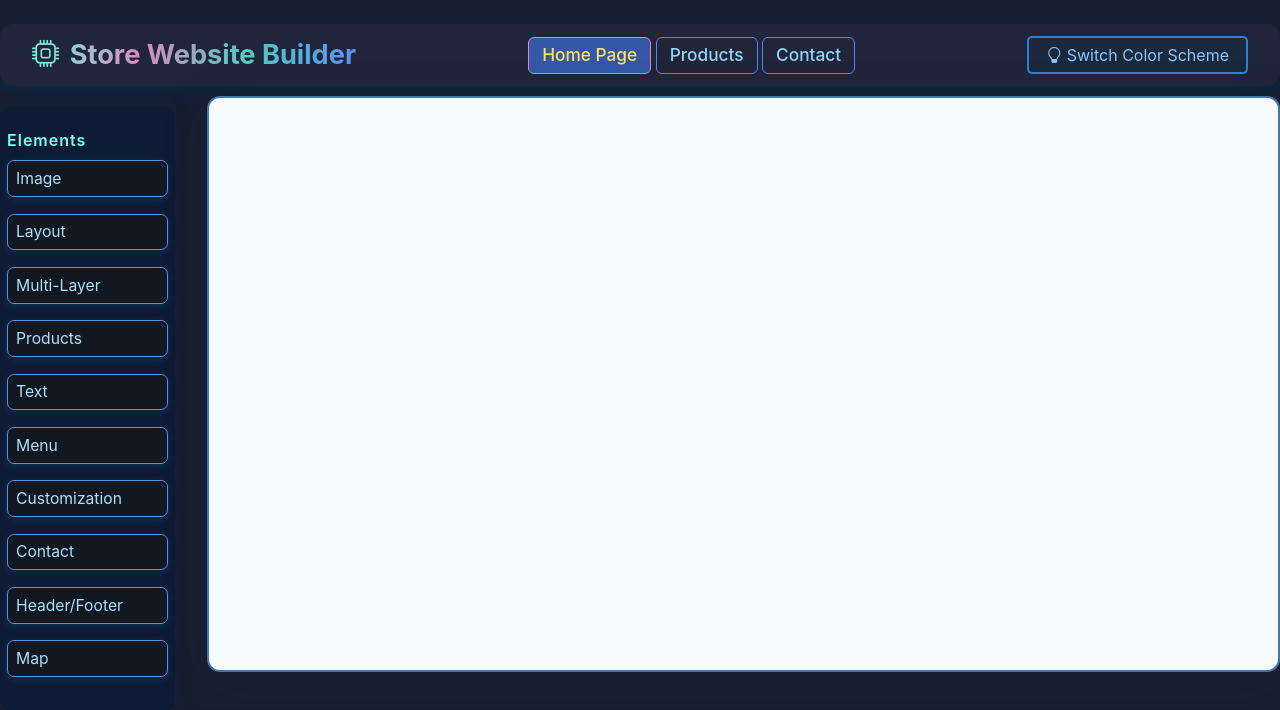
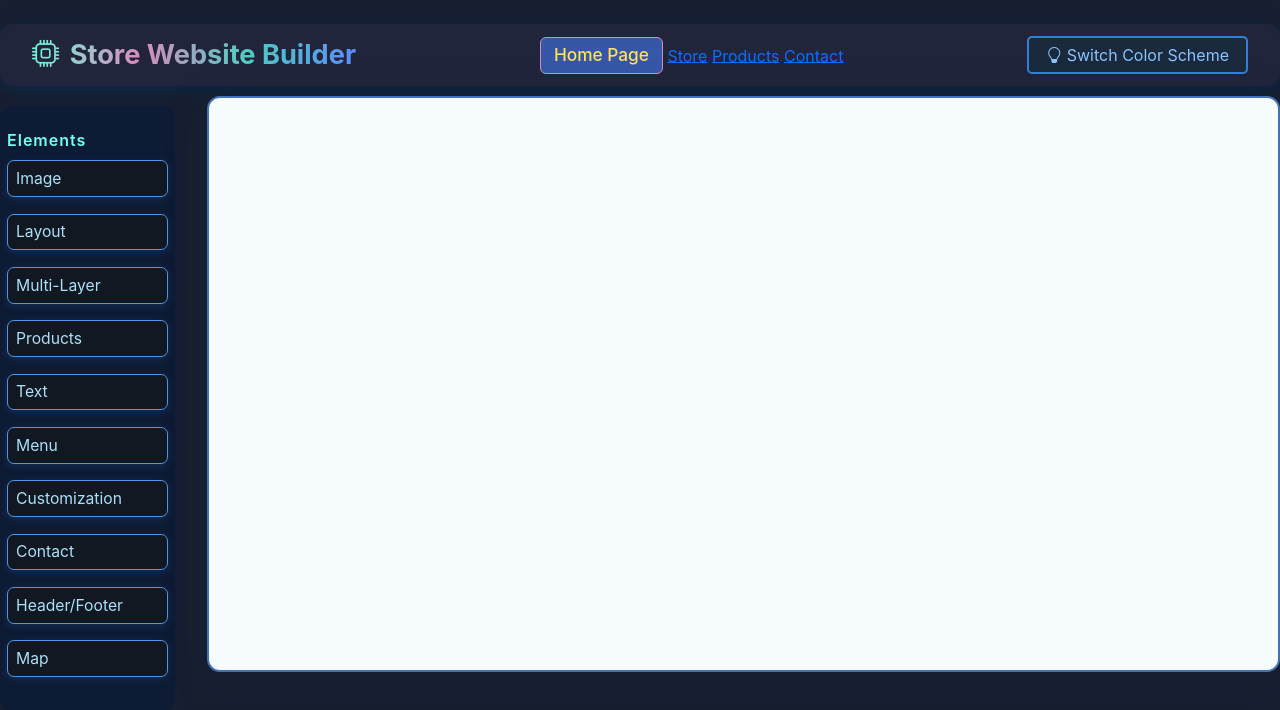
Before and after one commit to joejmendezsr/perkminer-backend, a Flask app: page /store_builder in a window 1280 px wide. Shown: the top 710 px of the page. Run offline with Flask 3, Linux system fonts and the light colour scheme; a user stored in the database is signed in; some libraries are stand-ins or nearby versions.

Commit message:
reverted and added back to store builder

```diff
--- a/templates/store_builder.html
+++ b/templates/store_builder.html
@@ -81,10 +81,20 @@
 <body>
 <div class="builder-toolbar">
   <span class="builder-title"><i class="bi bi-cpu me-1"></i> Store Website Builder</span>
+
+
+
+
   <div class="page-bar">
     <button class="page-btn active" data-page="home">Home Page</button>
-    <button class="page-btn" data-page="products">Products</button>
-    <button class="page-btn" data-page="contact">Contact</button>
+<a href="/public_store/{{ business.id }}">Store</a>
+<a href="/public_store/{{ business.id }}?page=products">Products</a>
+<a href="/contact/{{ business.id }}">Contact</a>
+
+
+
+
+
   </div>
   <button class="theme-toggle" id="themeToggle"><i class="bi bi-lightbulb"></i> Switch Color Scheme</button>
 </div>
@@ -256,14 +266,48 @@
 
 </div>
 
+
+
+
+
+
+
+
 <script src="{{ url_for('static', filename='bootstrap/js/bootstrap.bundle.min.js') }}"></script>
 <script src="{{ url_for('static', filename='swiper/swiper-bundle.min.js') }}"></script>
 <script src="{{ url_for('static', filename='grapesjs/grapes.min.js') }}"></script>
+
+
+
+
+
+
+
+
 <script>
-  document.getElementById('themeToggle').addEventListener('click', function() {
-    document.body.classList.toggle('dark-theme');
-    this.classList.toggle('active');
-  });
+
+
+
+
+// Theme toggle logic with localStorage
+const themeToggle = document.getElementById('themeToggle');
+const savedTheme = localStorage.getItem('colorScheme');
+
+if (savedTheme) {
+  document.body.setAttribute('data-theme', savedTheme);
+}
+
+themeToggle.addEventListener('click', function() {
+  let nextTheme = document.body.getAttribute('data-theme') === 'dark' ? 'light' : 'dark';
+  document.body.setAttribute('data-theme', nextTheme);
+  localStorage.setItem('colorScheme', nextTheme);
+});
+
+
+
+
+
+
 
   // Sidebar submenu toggle
   [
@@ -287,9 +331,43 @@
     });
   });
 
+
+
+
+
   // Multi-page logic and save
   const pages = { home: `{{ saved_html | safe }}`, products: '', contact: '' };
   let currentPageKey = 'home';
+
+
+
+
+
+let saveTimeout;
+editor.on('component:update', () => {
+  clearTimeout(saveTimeout);
+  saveTimeout = setTimeout(() => {
+    const html = editor.getHtml();
+    const css = editor.getCss();
+    fetch('/save_homepage', {
+      method: 'POST',
+      headers: {
+        'Content-Type': 'application/json',
+        'X-CSRFToken': document.querySelector('input[name="csrf_token"]').value,
+      },
+      body: JSON.stringify({
+        homepage_html: html,
+        homepage_css: css,
+      })
+    })
+    .then(res => res.ok ? console.log("Auto-saved!") : console.error("Save failed"))
+    .catch(err => console.error("Error:", err));
+  }, 2000);
+});
+
+
+
+
 
   function loadPage(pageKey) {
     currentPageKey = pageKey;
```
